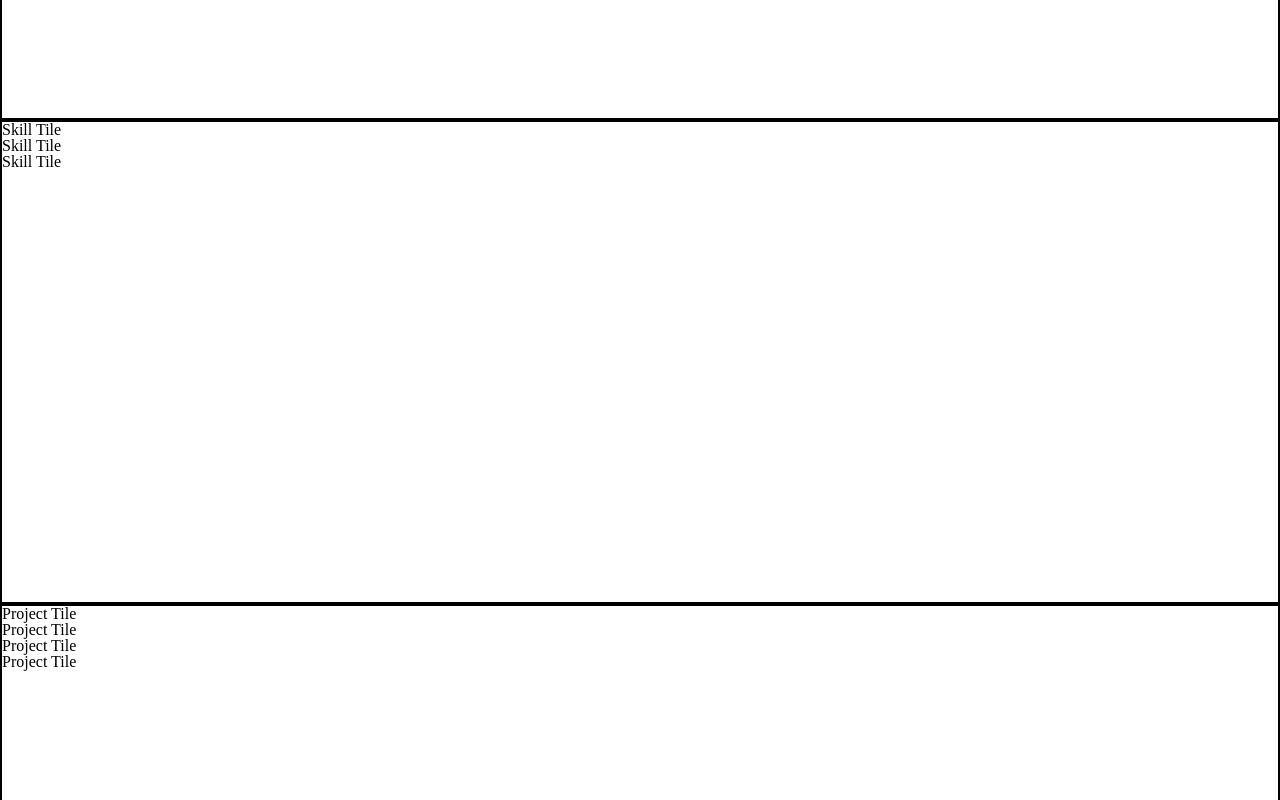
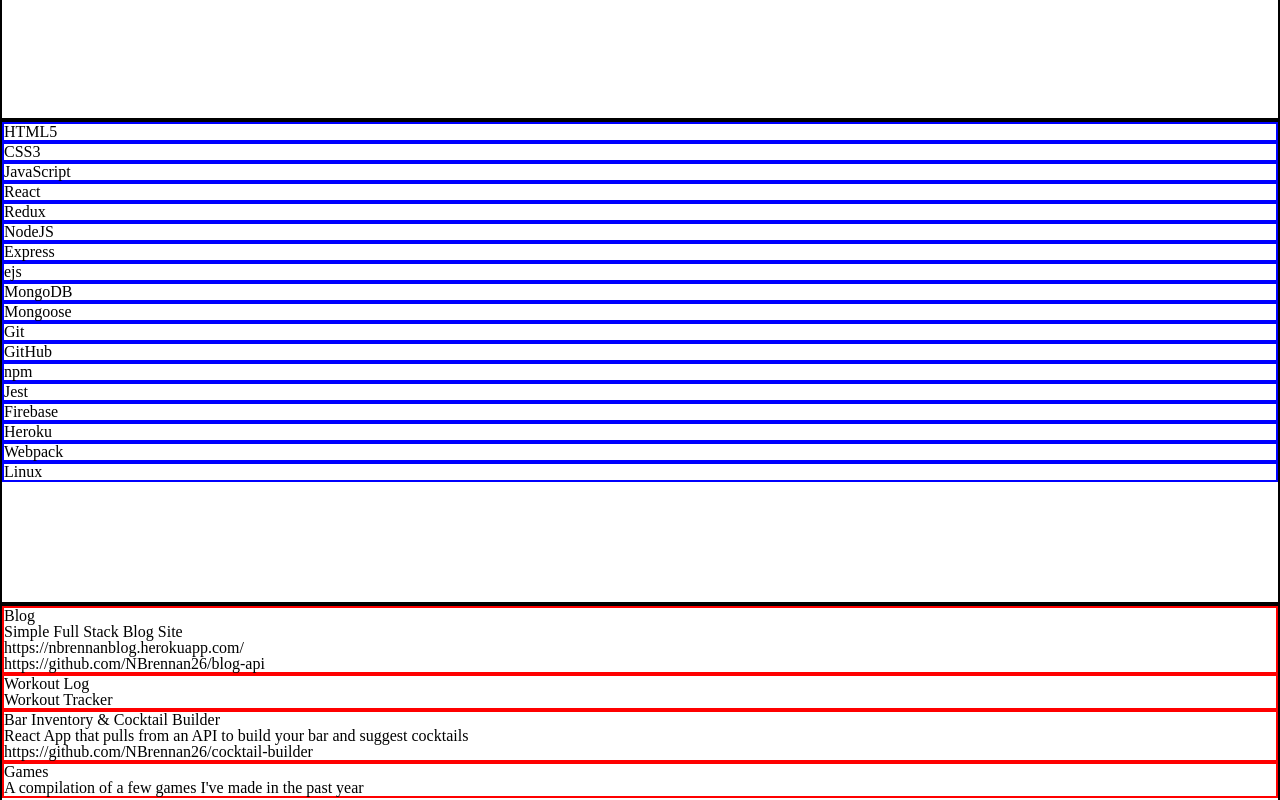
Before and after one commit to NBrennan26/nb-portfolio, a React (Create React App) app: page / in a window 1280 px wide. Shown: the part 900-1700 px from the top of the page. Built offline with nearby package versions, Linux system fonts and the light colour scheme.

Commit message:
Add files for projects/skills data. Basic structure for project/skill displays created

```diff
--- a/src/components/Contact.jsx
+++ b/src/components/Contact.jsx
@@ -27,12 +27,12 @@
           <FiMail size={80} />
         </a>
       </div>
-      <div>
+      {/* <div>
         <a href="" download="NickBrennanResume">
           <FaFileDownload />
           Resume
         </a>
-      </div>
+      </div> */}
     </section>
   );
 }
--- a/src/components/ProjectTile.jsx
+++ b/src/components/ProjectTile.jsx
@@ -1,7 +1,13 @@
-function ProjectTile() {
+function ProjectTile({ project }) {
   return (
-    <div>Project Tile</div>
-  )
+    <div className="project-tile">
+      <p>{project.title}</p>
+      <p>{project.description}</p>
+      <p>{project.link}</p>
+      <p>{project.github}</p>
+      <p>{project.photo}</p>
+    </div>
+  );
 }
 
-export default ProjectTile
+export default ProjectTile;
--- a/src/components/Projects.jsx
+++ b/src/components/Projects.jsx
@@ -1,14 +1,14 @@
-import ProjectTile from "./ProjectTile"
+import ProjectTile from "./ProjectTile";
+import { projects } from "../features/projects/projectData";
 
 function Projects() {
   return (
     <section className="projects-cont" id="projects">
-      <ProjectTile />
-      <ProjectTile />
-      <ProjectTile />
-      <ProjectTile />
+      {projects.map((project) => (
+        <ProjectTile key={project.id} project={project} />
+      ))}
     </section>
-  )
+  );
 }
 
-export default Projects
+export default Projects;
--- a/src/components/SkillTile.jsx
+++ b/src/components/SkillTile.jsx
@@ -1,7 +1,10 @@
-function SkillTile() {
+function SkillTile({ skill }) {
   return (
-    <div>Skill Tile</div>
-  )
+    <div className="skill-tile">
+      <p>{skill.title}</p>
+      <p>{skill.icon}</p>
+    </div>
+  );
 }
 
-export default SkillTile
+export default SkillTile;
--- a/src/components/Skills.jsx
+++ b/src/components/Skills.jsx
@@ -1,13 +1,24 @@
-import SkillTile from "./SkillTile"
+import SkillTile from "./SkillTile";
+import {
+  frontendSkills,
+  backendSkills,
+  otherSkills,
+} from "../features/skills/skillData";
 
 function Skills() {
   return (
     <section className="skills-cont" id="skills">
-      <SkillTile />
-      <SkillTile />
-      <SkillTile />
+      {frontendSkills.map((skill) => (
+        <SkillTile key={skill.id} skill={skill} />
+      ))}{" "}
+      {backendSkills.map((skill) => (
+        <SkillTile key={skill.id} skill={skill} />
+      ))}{" "}
+      {otherSkills.map((skill) => (
+        <SkillTile key={skill.id} skill={skill} />
+      ))}
     </section>
-  )
+  );
 }
 
-export default Skills
+export default Skills;
--- /dev/null
+++ b/src/features/projects/projectData.js
@@ -0,0 +1,34 @@
+export const projects = [
+  {
+    title: "Blog",
+    id: 0,
+    description: "Simple Full Stack Blog Site",
+    link: "https://nbrennanblog.herokuapp.com/",
+    github: "https://github.com/NBrennan26/blog-api",
+    photo: ""
+  },
+  {
+    title: "Workout Log",
+    id: 1,
+    description: "Workout Tracker",
+    link: "",
+    github: "",
+    photo: ""
+  },
+  {
+    title: "Bar Inventory & Cocktail Builder",
+    id: 2,
+    description: "React App that pulls from an API to build your bar and suggest cocktails",
+    link: "",
+    github: "https://github.com/NBrennan26/cocktail-builder",
+    photo: ""
+  },
+  {
+    title: "Games",
+    id: 3,
+    description: "A compilation of a few games I've made in the past year",
+    link: "",
+    github: "",
+    photo: ""
+  },
+]
--- /dev/null
+++ b/src/features/skills/skillData.js
@@ -0,0 +1,26 @@
+export const frontendSkills = [
+  { title: "HTML5", icon: "", id: 0 },
+  { title: "CSS3", icon: "", id: 1 },
+  { title: "JavaScript", icon: "", id: 2 },
+  { title: "React", icon: "", id: 3 },
+  { title: "Redux", icon: "", id: 4 },
+];
+export const backendSkills = [
+  { title: "NodeJS", icon: "", id: 0 },
+  { title: "Express", icon: "", id: 1 },
+  { title: "ejs", icon: "", id: 2 },
+  { title: "MongoDB", icon: "", id: 3 },
+  { title: "Mongoose", icon: "", id: 4 },
+
+];
+export const otherSkills = [
+  { title: "Git", icon: "", id: 0 },
+  { title: "GitHub", icon: "", id: 1 },
+  { title: "npm", icon: "", id: 2 },
+  { title: "Jest", icon: "", id: 3 },
+  { title: "Firebase", icon: "", id: 4 },
+  { title: "Heroku", icon: "", id: 5 },
+  { title: "Webpack", icon: "", id: 6 },
+  { title: "Linux", icon: "", id: 7 },
+
+];
--- a/src/index.css
+++ b/src/index.css
@@ -39,12 +39,18 @@
 .skills-cont {
   border: 2px solid black;
 }
+.skill-tile {
+  border: 2px solid blue;
+}
 
 /************/
 /* Projects */
 /************/
 .projects-cont {
   border: 2px solid black;
+}
+.project-tile {
+  border: 2px solid red;
 }
 
 /***********/
```
